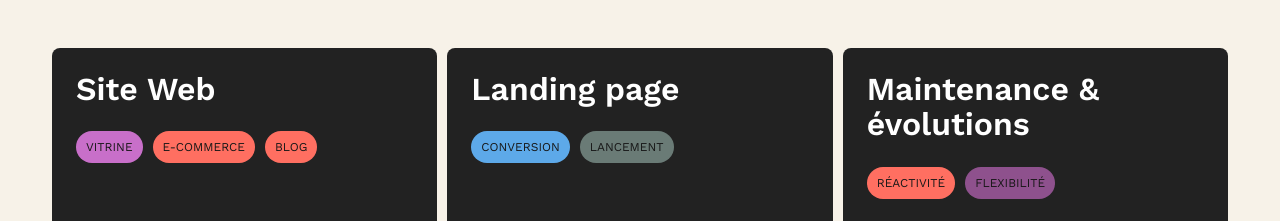
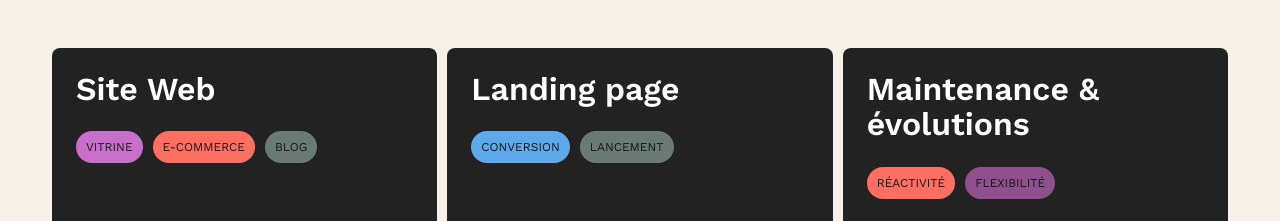
Before and after one commit to GuerricSa/portfolio-next, a Next.js app: page / in a window 1280 px wide. Shown: the part 1848-2069 px from the top of the page. Built offline with nearby package versions, Linux system fonts and the light colour scheme.

Commit message:
overflow tags horieontalAccordion

```diff
--- a/src/components/organisms/HorizontalAccordion/Client.tsx
+++ b/src/components/organisms/HorizontalAccordion/Client.tsx
@@ -130,15 +130,15 @@ const HorizontalAccordion: React.FC<HorizontalAccordionProps> = ({ title, subtit
               <div className="relative z-10 w-full flex flex-col justify-between p-6">
                 <div>
                   <h3
-                    className="text-3xl md:text-4xl mb-4"
+                    className="text-3xl md:text-4xl mb-4 lg:whitespace-nowrap"
                     style={{ color: card.titleColor }}
                     dangerouslySetInnerHTML={{ __html: card.title}}
                   />
-                  <ul className="flex flex-wrap gap-2.5">
+                  <ul className="flex flex-wrap lg:flex-nowrap gap-2.5">
                     {card.tags.map((tag, tagIndex) => (
                       <li
                         key={tagIndex}
-                        className="px-2.5 py-2 rounded-full text-xs uppercase"
+                        className="lg:whitespace-nowrap px-2.5 py-2 rounded-full text-xs uppercase"
                         style={{ backgroundColor: tag.color }}
                       >
                         {tag.text}
--- a/src/components/organisms/HorizontalAccordion/Server.tsx
+++ b/src/components/organisms/HorizontalAccordion/Server.tsx
@@ -22,7 +22,7 @@ const mockData: HorizontalAccordionProps = {
       tags: [
         { text: "Vitrine", color: "#C86FC9" },
         { text: "e-commerce", color: "#FF6F61" },
-        { text: "blog", color: "#FF6F61" }
+        { text: "blog", color: "#6A7B76" }
       ]
     },
     {
```
